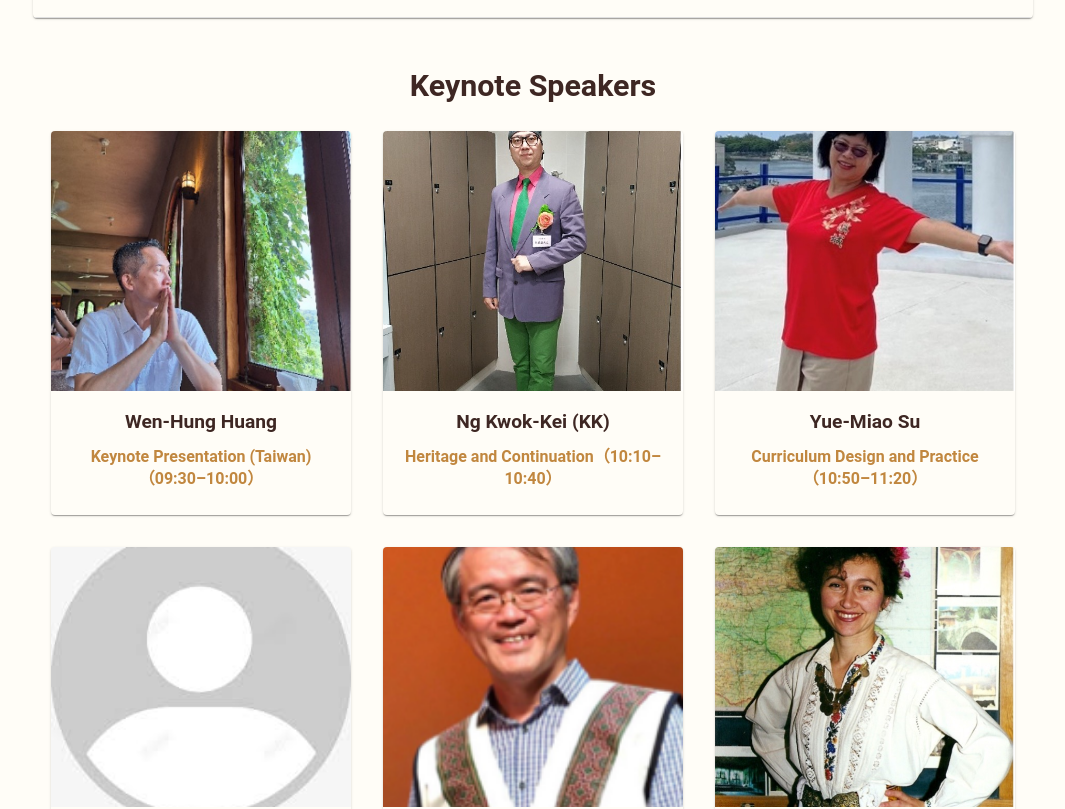
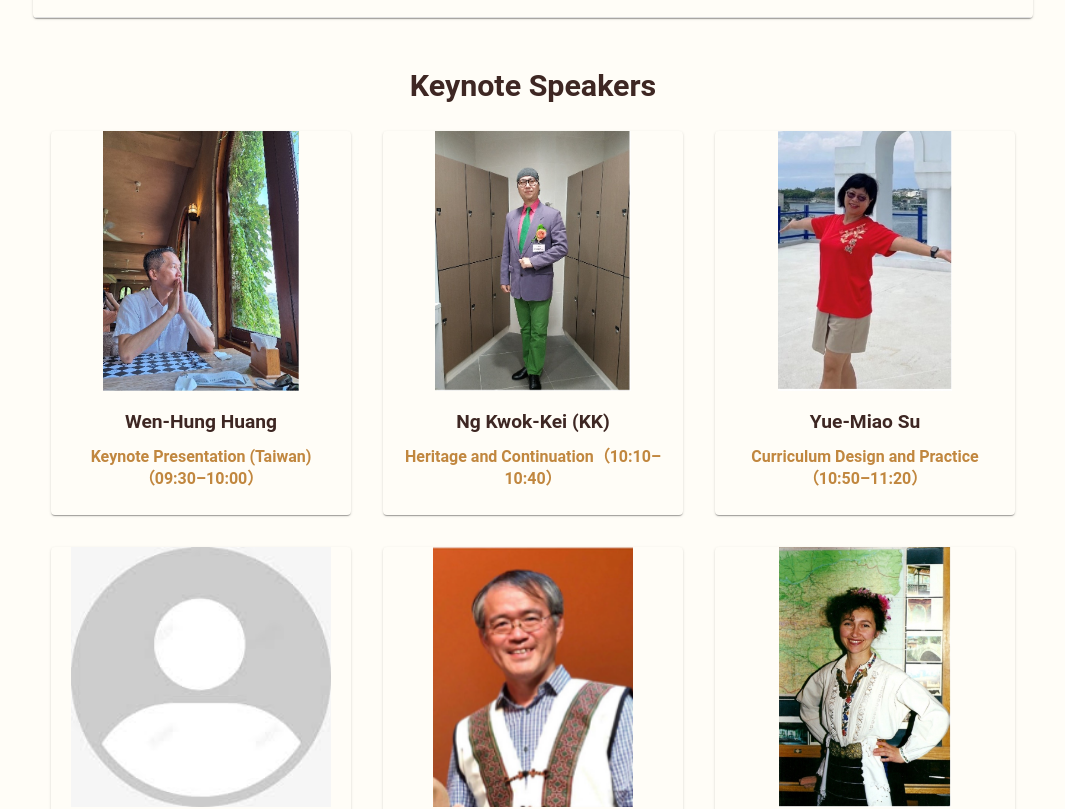
Before and after one commit to Folkdance2025/Folkdance2025.github.io, a React (Vite) app: page /forum in a window 1280 px wide. Shown: the part 2021-2830 px from the top of the page, without its empty margins (107-1172 px from the left). Built offline with nearby package versions, Linux system fonts and the light colour scheme.

Commit message:
修改講師照片顯示內容

```diff
--- a/src/pages/ForumPage.jsx
+++ b/src/pages/ForumPage.jsx
@@ -18,6 +18,8 @@ import {
   Slide,
   IconButton,
   useTheme,
+  Button,
+  Collapse,
 } from "@mui/material";
 import CloseIcon from "@mui/icons-material/Close";
 import { useState } from "react";
@@ -48,10 +50,10 @@ const schedule = [
 
 const speakers = [
   { name: "huang", topicKey: "schedule.3", time: "09:30–10:00", bioKey: "bio.huang", image: huangImg },
-  { name: "kk", topicKey: "schedule.5", time: "10:10–10:40", bioKey: "bio.kk", image: kkImg },
+  { name: "kk", topicKey: "schedule.5", time: "10:10–10:40", bioKey: "bio.kk", moreKey: "more.kk", image: kkImg },
   { name: "su", topicKey: "schedule.6", time: "10:50–11:20", bioKey: "bio.su", image: suImg },
   { name: "tsang", topicKey: "schedule.7", time: "11:30–12:00", bioKey: "bio.tsang", image: tsangImg },
-  { name: "hsu", topicKey: "schedule.9", time: "13:10–13:30", bioKey: "bio.hsu", image: hsuImg },
+  { name: "hsu", topicKey: "schedule.9", time: "13:10–13:30", bioKey: "bio.hsu", moreKey: "more.hsu", image: hsuImg },
   { name: "iliana", topicKey: "schedule.10", time: "13:30–13:50", bioKey: "bio.iliana", image: ilianaImg }
 ];
 
@@ -64,8 +66,12 @@ export default function ForumPage() {
   const theme = useTheme();
   const [open, setOpen] = useState(false);
   const [activeSpeaker, setActiveSpeaker] = useState(null);
+  const [showMore, setShowMore] = useState(false);
 
-  const handleClose = () => setOpen(false);
+  const handleClose = () => {
+    setOpen(false);
+    setShowMore(false);
+  };
 
   return (
     <Box sx={{ py: 8, px: 2, textAlign: "center" }}>
@@ -118,7 +124,12 @@ export default function ForumPage() {
         {speakers.map((s, idx) => (
           <Grid item xs={12} sm={6} md={4} key={idx} display="flex" justifyContent="center">
             <Card onClick={() => { setActiveSpeaker(s); setOpen(true); }} sx={{ cursor: "pointer", width: 300 }}>
-              <CardMedia component="img" image={s.image} alt={s.name} sx={{ height: 260, objectFit: "cover" }} />
+              <CardMedia
+                component="img"
+                image={s.image}
+                alt={s.name}
+                sx={{ height: 260, objectFit: "contain", objectPosition: "top" }}
+              />
               <CardContent>
                 <Typography variant="h6" fontWeight="bold" fontSize="1.2rem">
                   {t(`name.${s.name}`)}
@@ -152,13 +163,33 @@ export default function ForumPage() {
           </IconButton>
         </DialogTitle>
         <DialogContent dividers>
-          <CardMedia component="img" image={activeSpeaker?.image} alt={activeSpeaker?.name} sx={{ mb: 2, borderRadius: 1 }} />
+          <CardMedia
+            component="img"
+            image={activeSpeaker?.image}
+            alt={activeSpeaker?.name}
+            sx={{ mb: 2, borderRadius: 1, objectFit: "contain", objectPosition: "top" }}
+          />
           <Typography variant="body2" color="text.secondary" gutterBottom sx={{ fontSize: "1.1rem", fontWeight: "bold" }}>
             {t(activeSpeaker?.topicKey)}（{activeSpeaker?.time}）
           </Typography>
           <Typography variant="body2" sx={{ mt: 2, whiteSpace: "pre-line", fontSize: "1.1rem" }}>
             {t(activeSpeaker?.bioKey)}
           </Typography>
+
+          {activeSpeaker?.moreKey && (
+            <>
+              <Box textAlign="center" mt={2}>
+                <Button variant="outlined" onClick={() => setShowMore(!showMore)}>
+                  {showMore ? t("button.hide") : t("button.more")}
+                </Button>
+              </Box>
+              <Collapse in={showMore}>
+                <Typography variant="body2" sx={{ mt: 2, whiteSpace: "pre-line", fontSize: "1rem" }}>
+                  {t(activeSpeaker.moreKey)}
+                </Typography>
+              </Collapse>
+            </>
+          )}
         </DialogContent>
       </Dialog>
 
```
